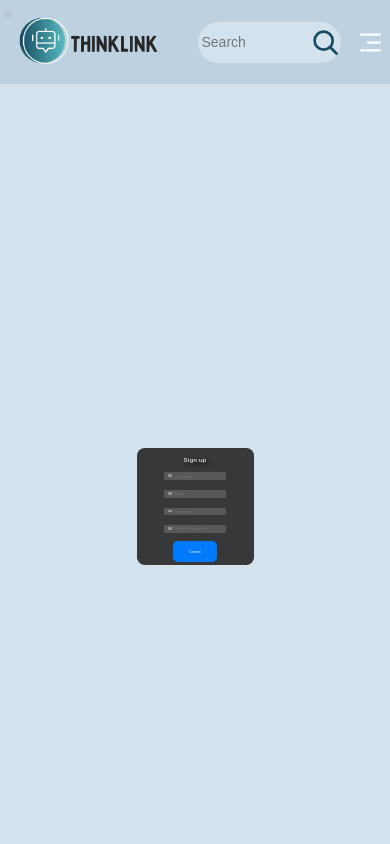
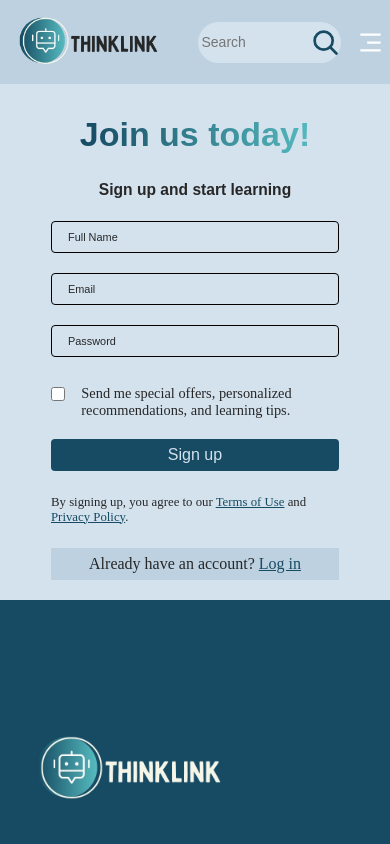
Before and after one commit to Yasmine-Zahreddine/ThinkLink, a React (Vite) app in the folder frontend/: page /signup in a window 390 px wide. Shown: the top 844 px of the page. Built offline with nearby package versions, Linux system fonts and the light colour scheme; grey boxes are pictures that could not be loaded.

Commit message:
adding sign up page

```diff
--- a/frontend/src/containers/SignUp/Signup.jsx
+++ b/frontend/src/containers/SignUp/Signup.jsx
@@ -1,136 +1,73 @@
+import { useEffect, useState } from "react";
 import "./signup.css";
-import { useState } from "react";
+import Card from "../../components/card/Card";
+
 const Signup = () => {
-  const [formData, setFormData] = useState({
-    username: "",
-    email: "",
-    password: "",
-    confirmPassword: "",
-  });
-  const [message, setMessage] = useState("");
+  const [isSmallScreen, setIsSmallScreen] = useState(window.innerWidth < 1000);
 
-  const handleChange = (e) => {
-    const { name, value } = e.target;
-    setFormData({ ...formData, [name]: value });
+  useEffect(() => {
+    const handleResize = () => {
+      setIsSmallScreen(window.innerWidth < 1000);
     };
 
-  const handleSubmit = async (e) => {
-    e.preventDefault();
+    window.addEventListener("resize", handleResize);
 
-    if (formData.password !== formData.confirmPassword) {
-      setMessage("Passwords do not match.");
-      return;
-    }
-
-    try {
-      const response = await fetch("/api/signup", {
-        method: "POST",
-        headers: { "Content-Type": "application/json" },
-        body: JSON.stringify({
-          name: formData.username,
-          email: formData.email,
-          password: formData.password,
-        }),
-      });
-
-      const data = await response.json();
-
-      if (response.ok) {
-        setMessage("User signed up successfully!");
-        setFormData({
-          username: "",
-          email: "",
-          password: "",
-          confirmPassword: "",
-        });
-      } else {
-        setMessage(data.error || "Something went wrong.");
-      }
-    } catch (error) {
-      console.error(error);
-      setMessage("An unexpected error occurred.");
-    }
+    return () => {
+      window.removeEventListener("resize", handleResize);
     };
+  }, []);
 
   return (
-    <div className="sign-in-up">
-      {message && <p className="message">{message}</p>}
-      <div className="Back-cont">
-        <a href="/">
-          <img src="/path/to/back.png" alt="back" className="backimage" />
-        </a>
+    <div className={` ${isSmallScreen ? "smallScreen" : "SignUp_Container"}`}>
+      <div className="welcome">
+        {isSmallScreen ? (
+          <div className="card-content1">
+            <h1 className="gradient_text">Join us today!</h1>
           </div>
-
-      <form className="sign-in-up-box" onSubmit={handleSubmit}>
-        <div className="signup-word-cont">
-          <h2>Sign up</h2>
-        </div>
-
-        <div className="input-cont">
-          <img src="/path/to/profile.png" alt="profile" className="profile" />
-          <input
-            className="input"
-            placeholder="Username"
-            name="username"
-            value={formData.username}
-            onChange={handleChange}
-            required
+        ) : (
+          <div className="smallBox">
+            <Card
+              title="Join us today!"
+              content="Start your academic journey with us! By creating an account, you'll gain access to exclusive study materials, expert insights, and a community dedicated to your success."
             />
           </div>
-
-        <div className="input-cont">
-          <img src="/path/to/email.png" alt="email" className="email" />
+        )}
+      </div>
+      <div className="Box">
+        <h1>Sign up and start learning</h1>
         <input
-            className="input"
-            placeholder="Email"
-            name="email"
-            type="email"
-            value={formData.email}
-            onChange={handleChange}
-            required
+          type="text"
+          placeholder="Full Name"
+          className="full_name_input textinputs"
         />
+        <input type="text" placeholder="Email" className="email textinputs" />
+        <input
+          type="password"
+          placeholder="Password"
+          className="password textinputs"
+        />
+        <div className="checkboxContainer">
+          <input type="checkbox" className="checkbox" />
+          <p>
+            Send me special offers, personalized recommendations, and learning
+            tips.
+          </p>
         </div>
-
-        <div className="input-cont">
-          <img
-            src="/path/to/password.png"
-            alt="password"
-            className="password"
-          />
-          <input
-            className="input"
-            placeholder="Password"
-            name="password"
-            type="password"
-            value={formData.password}
-            onChange={handleChange}
-            required
-          />
+        <button className="buttonCreateAccount">Sign up</button>
+        <div className="policyContainer">
+          <p className="policyAgree">
+            By signing up, you agree to our <a href="/">Terms of Use</a> and{" "}
+            <a href="/">Privacy Policy</a>.
+          </p>
         </div>
-        <div className="input-cont">
-          <img
-            src="/path/to/password.png"
-            alt="password"
-            className="password"
-          />
-          <input
-            className="input"
-            placeholder="Confirm Password"
-            name="confirmPassword"
-            type="password"
-            value={formData.confirmPassword}
-            onChange={handleChange}
-            required
-          />
+        <div className="login">
+          <p>
+            Already have an account? <a href="/">Log in</a>
+          </p>
         </div>
-
-        <div className="Create-Account-cont">
-          <button type="submit" className="Create-Account-button">
-            Create
-          </button>
       </div>
-      </form>
     </div>
   );
 };
+
 export default Signup;
--- a/frontend/src/containers/SignUp/signup.css
+++ b/frontend/src/containers/SignUp/signup.css
@@ -1,113 +1,437 @@
-.sign-in-up {
+.SignUp_Container {
+  display: flex;
+  justify-content: center;
+  align-items: center;
+  flex-direction: row;
+  padding-bottom: 5vw;
+  padding-top: 5vw;
+}
+.smallScreen {
+  display: flex;
+  justify-content: center;
+  align-items: center;
+  flex-direction: column;
+  padding-top: 3vw;
+  padding-bottom: 5vw;
+}
+.card-content1 {
+  display: flex;
+  justify-content: center;
+  align-items: center;
+}
+
+.welcome {
+  width: 50%;
+  margin-bottom: 10vw;
+  display: flex;
+  justify-content: center;
+  align-items: center;
+}
+
+.Box {
+  display: flex;
+  justify-content: center;
+  align-items: center;
+  flex-direction: column;
+  gap: 20px;
+  width: 50%;
+}
+
+.textinputs {
+  border: 1.2px solid black;
+  width: 70%;
+  height: 3.5vw;
+  border-radius: 4px;
+  color: var(--color-text);
+  padding-left: 1rem;
+  font-size: 1.2vw;
+  background-color: var(--color-bg);
+}
+
+.textinputs::placeholder {
+  font-size: 1.2vw;
+  color: var(--color-text);
+}
+.Box > h1 {
+  margin-bottom: 1vw;
+  font-size: 2vw;
+  font-family: var(--font-family);
+  color: var(--color-text);
+}
+
+.checkboxContainer {
+  width: 70%;
+  display: flex;
+  flex-direction: row;
+  gap: 1rem;
+}
+
+.checkboxContainer > p {
+  width: 100%;
+  font-size: 1.3vw;
+  color: var(--color-text);
+}
+
+.checkbox {
+  width: 1rem;
+  height: auto;
+  margin-bottom: 1rem;
+}
+
+.buttonCreateAccount {
+  width: 70%;
+  height: 4vw;
+  background-color: var(--color-dark-blue);
+  outline: none;
+  border: none;
+  font-family: var(--font-family);
+  color: var(--color-bg);
+  border-radius: 4px;
+  font-size: 1.4vw;
+}
+.policyAgree {
+  margin-top: 1vw;
+  color: var(--color-text);
+}
+.policyAgree > a {
+  text-decoration: underline;
+  color: var(--color-dark-blue);
+}
+.login {
+  margin-top: 1vw;
+  width: 70%;
+  height: 4vw;
+  display: flex;
+  justify-content: center;
+  align-items: center;
+  background-color: var(--navbar-color);
+}
+.login > p {
+  color: var(--color-text);
+  font-size: 1.5vw;
+}
+.login > p > a {
+  text-decoration: underline;
+  color: var(--color-dark-blue);
+}
+@media (max-width: 1000px) {
+  .welcome {
+    margin-bottom: 2vw;
+  }
+  .card-content1 h1 {
+    font-family: var(--font-family);
+    font-weight: 800;
+    font-size: 34px;
+    line-height: 45px;
+    margin: 1rem 0;
+  }
+  .Box {
     display: flex;
     justify-content: center;
+    align-items: center;
     flex-direction: column;
+    gap: 20px;
+    width: 70%;
+  }
+
+  .textinputs {
+    border: 1.2px solid black;
+    width: 60%;
+    height: 3rem;
+    border-radius: 4px;
+    padding-left: 1rem;
+    font-size: 1.5vw;
+    background-color: var(--color-bg);
+  }
+
+  .textinputs::placeholder {
+    font-size: 1.5vw;
+  }
+  .Box > h1 {
+    margin-bottom: 1vw;
+    font-size: 2.5vw;
+    font-family: var(--font-family);
+    color: var(--color-text);
+  }
+
+  .checkboxContainer {
+    width: 60%;
+    display: flex;
+    flex-direction: row;
+    gap: 1rem;
+  }
+
+  .checkboxContainer > p {
+    width: 100%;
+    font-size: 1.5vw;
+  }
+
+  .checkbox {
+    width: 2rem;
+    height: auto;
+  }
+
+  .buttonCreateAccount {
+    width: 60%;
+    height: 3rem;
+    background-color: var(--color-dark-blue);
+    outline: none;
+    border: none;
+    font-family: var(--font-family);
+    color: var(--color-bg);
+    border-radius: 4px;
+    font-size: 1rem;
+  }
+  .policyAgree {
+    margin-top: 1vw;
+    font-size: 1.5vw;
+  }
+  .policyAgree > a {
+    text-decoration: underline;
+    color: var(--color-dark-blue);
+  }
+  .policyContainer {
+    display: flex;
+    justify-content: center;
     align-items: center;
-    width: 100vw;
-    height: 100vh;
+    width: 60%;
   }
-  .sign-in-up-box {
-    height: 60vh;
-    width: 30vw;
-    background-color: rgba(43, 43, 43, 0.925);
-    border-radius: 2vw;
+  .login {
+    margin-top: 1vw;
+    width: 60%;
+    height: 3rem;
+    display: flex;
+    justify-content: center;
+    align-items: center;
+    background-color: var(--navbar-color);
   }
-  .signup-word-cont {
+  .login > p {
+    color: var(--color-text);
+    font-size: 2vw;
+  }
+  .login > p > a {
+    text-decoration: underline;
+    color: var(--color-dark-blue);
+  }
+}
+
+@media screen and (max-width: 768px) {
+  .welcome {
+    margin-bottom: 2vw;
+    width: 100%;
+  }
+  .card-content1 {
     display: flex;
     justify-content: center;
     align-items: center;
   }
-  .signup-word-cont > h2 {
-    font-size: 1.6vw;
-    color: rgb(204, 203, 203);
+
+  .card-content1 h1 {
     font-family: var(--font-family);
-    text-shadow: 2px 2px 4px rgba(0, 0, 0, 1);
-    margin-top: 2vw;
+    font-weight: 800;
+    font-size: 34px;
+    line-height: 45px;
+    margin: 1rem 0;
   }
-  .sign-in-up {
+
+  .Box {
     display: flex;
     justify-content: center;
+    align-items: center;
     flex-direction: column;
+    gap: 20px;
+    width: 90%;
+  }
+
+  .textinputs {
+    border: 1.2px solid black;
+    width: 26rem;
+    height: 3rem;
+    border-radius: 4px;
+    padding-left: 1rem;
+    font-size: 2.8vw;
+    background-color: var(--color-bg);
+  }
+
+  .textinputs::placeholder {
+    font-size: 2.8vw;
+  }
+  .Box > h1 {
+    margin-bottom: 0.5vw;
+    font-size: 4vw;
+    font-family: var(--font-family);
+    color: var(--color-text);
+  }
+
+  .checkboxContainer {
+    width: 26rem;
+    display: flex;
+    margin-top: 2vw;
+    flex-direction: row;
+    gap: 1rem;
+  }
+
+  .checkboxContainer > p {
+    width: 100%;
+
+    font-size: 0.8rem;
+  }
+
+  .checkbox {
+    width: 3vw;
+    height: auto;
+  }
+
+  .buttonCreateAccount {
+    width: 26rem;
+    height: 3rem;
+    background-color: var(--color-dark-blue);
+    outline: none;
+    border: none;
+    font-family: var(--font-family);
+    color: var(--color-bg);
+    border-radius: 4px;
+    font-size: 3vw;
+  }
+  .policyAgree {
+    margin-top: 1vw;
+    font-size: 0.8rem;
+  }
+  .policyAgree > a {
+    text-decoration: underline;
+    color: var(--color-dark-blue);
+  }
+  .policyContainer {
+    display: flex;
+    justify-content: center;
     align-items: center;
-    width: 100vw;
-    height: 100vh;
+    width: 26rem;
   }
-  .sign-in-up-box {
-    height: 30vw;
-    width: 30vw;
-    background-color: rgba(43, 43, 43, 0.925);
-    border-radius: 2vw;
-    overflow: hidden;
+  .login {
+    margin-top: 1vw;
+    width: 26rem;
+    height: 3rem;
+    display: flex;
+    justify-content: center;
+    align-items: center;
+    background-color: var(--navbar-color);
   }
-  .Login-word-cont {
+  .login > p {
+    color: var(--color-text);
+    font-size: 3vw;
+  }
+  .login > p > a {
+    text-decoration: underline;
+    color: var(--color-dark-blue);
+  }
+}
+@media screen and (max-width: 480px) {
+  .welcome {
+    margin-bottom: 2vw;
+    width: 100%;
+  }
+  .card-content1 {
     display: flex;
     justify-content: center;
     align-items: center;
   }
-  .Login-word-cont > h2 {
-    font-size: 1.6vw;
-    color: rgb(204, 203, 203);
+
+  .card-content1 h1 {
     font-family: var(--font-family);
-    text-shadow: 2px 2px 4px rgba(0, 0, 0, 1);
-    margin-top: 2vw;
+    font-weight: 800;
+    font-size: 34px;
+    line-height: 45px;
+    margin: 1rem 0;
   }
-  .input-cont {
+
+  .Box {
     display: flex;
     justify-content: center;
     align-items: center;
-    margin-top: 2.5vw;
+    flex-direction: column;
+    gap: 20px;
+    width: 90%;
   }
-  .input {
-    position: relative;
-    background-color: rgba(128, 126, 126, 0.459);
-    border: none;
-    outline: none;
-    height: 2vw;
-    width: 16vw;
-    font-size: 1vw;
-    border-radius: 0.4vw;
-    padding-left: 2.8vw;
+
+  .textinputs {
+    border: 1.2px solid black;
+    width: 18rem;
+
+    height: 2rem;
+    border-radius: 4px;
+    padding-left: 1rem;
+    font-size: 2.8vw;
+    background-color: var(--color-bg);
   }
-  .input::placeholder {
-    font-size: 1vw;
+
+  .textinputs::placeholder {
+    font-size: 2.8vw;
   }
-  .profile,
-  .password,
-  .email {
-    position: absolute;
-    margin-bottom: 0.2vw;
-    width: 1vw;
-    margin-right: 13vw;
+  .Box > h1 {
+    margin-bottom: 0.5vw;
+    font-size: 4vw;
+    font-family: var(--font-family);
+    color: var(--color-text);
+  }
+
+  .checkboxContainer {
+    width: 18rem;
+    display: flex;
+    margin-top: 2vw;
+    flex-direction: row;
+    gap: 1rem;
+  }
+
+  .checkboxContainer > p {
+    width: 100%;
+    font-size: 0.9rem;
+  }
+
+  .checkbox {
+    width: 1rem;
     height: auto;
   }
 
-  .Create-Account-cont {
+  .buttonCreateAccount {
+    width: 18rem;
+    height: 2rem;
+    background-color: var(--color-dark-blue);
+    outline: none;
+    border: none;
+    font-family: var(--font-family);
+    color: var(--color-bg);
+    border-radius: 4px;
+    font-size: 1rem;
+  }
+  .policyAgree {
+    margin-top: 1vw;
+    font-size: 0.8rem;
+  }
+  .policyAgree > a {
+    text-decoration: underline;
+    color: var(--color-dark-blue);
+  }
+  .policyContainer {
     display: flex;
     justify-content: center;
     align-items: center;
-    margin-top: 2vw;
+    width: 18rem;
   }
-  .Create-Account-button {
-    padding: 0.5rem 1rem;
-    background-color: #007bff;
-    color: #fff;
-    border: none;
-    border-radius: 5px;
-    cursor: pointer;
-    font-size: 1vw;
-    transition: background-color 0.3s ease-in-out;
-  }
-  .Create-Account-button:hover {
-    background-color: #0056b3;
-  }
-  .Back-cont {
-    position: absolute;
+  .login {
+    margin-top: 1vw;
+    width: 18rem;
+    height: 2rem;
+    display: flex;
     justify-content: center;
     align-items: center;
-    top: 1vw;
-    left: 1vw;
+    background-color: var(--navbar-color);
   }
-  .backimage {
-    height: 2vw;
-    width: 2vw;
+  .login > p {
+    color: var(--color-text);
+    font-size: 1rem;
   }
+  .login > p > a {
+    text-decoration: underline;
+    color: var(--color-dark-blue);
+  }
+}
```
Also changed, not shown: frontend/src/components/navbar/navbar.css (+5 -5 lines). Lines whose indentation alone changed are shown as unchanged.
